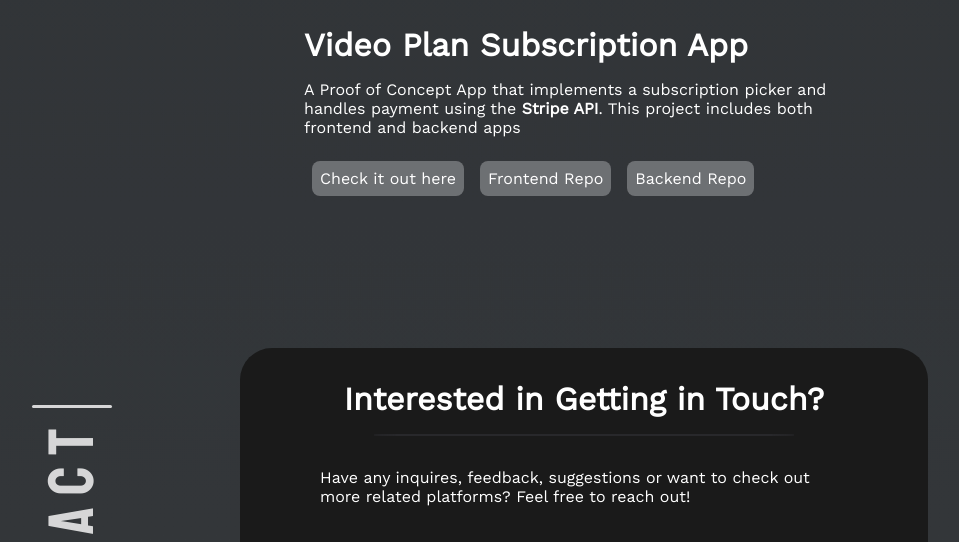
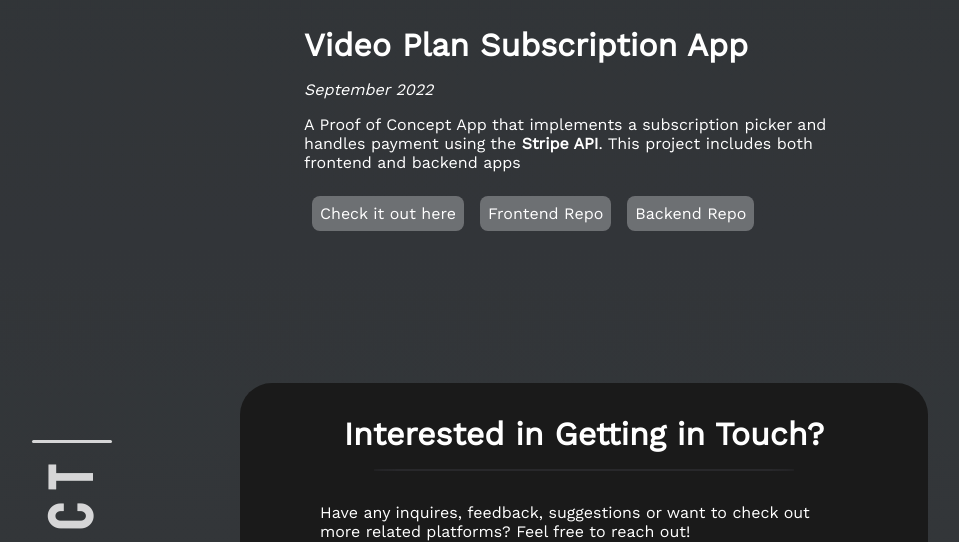
Before and after one commit to ajaytitus1386/Portio, a Gatsby site: page / in a window 1280 px wide. Shown: the part 3499-4041 px from the top of the page, without its empty margins (56-1015 px from the left). Built offline with nearby package versions, Linux system fonts and the light colour scheme; Gatsby itself is replaced by a stand-in of ours; a web font is replaced by a local one.

Commit message:
content: add date

```diff
--- a/src/projects/home/richpaneltask.md
+++ b/src/projects/home/richpaneltask.md
@@ -13,6 +13,8 @@ url: https://richpanel-task-frontend-ten.vercel.app/
 
 # Video Plan Subscription App
 
+_September 2022_
+
 A Proof of Concept App that implements a subscription picker and handles payment using the **Stripe API**. This project includes both frontend and backend apps
 
 [Check it out here](https://richpanel-task-frontend-ten.vercel.app/)
```
